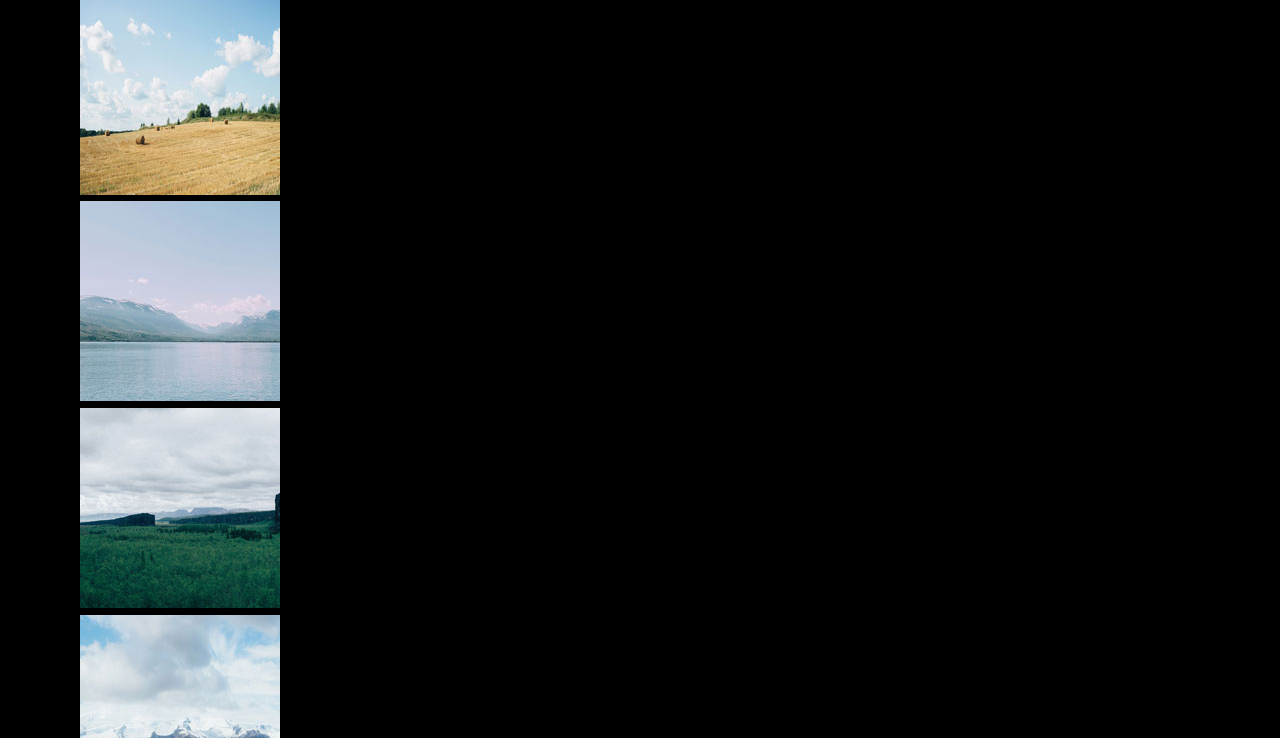
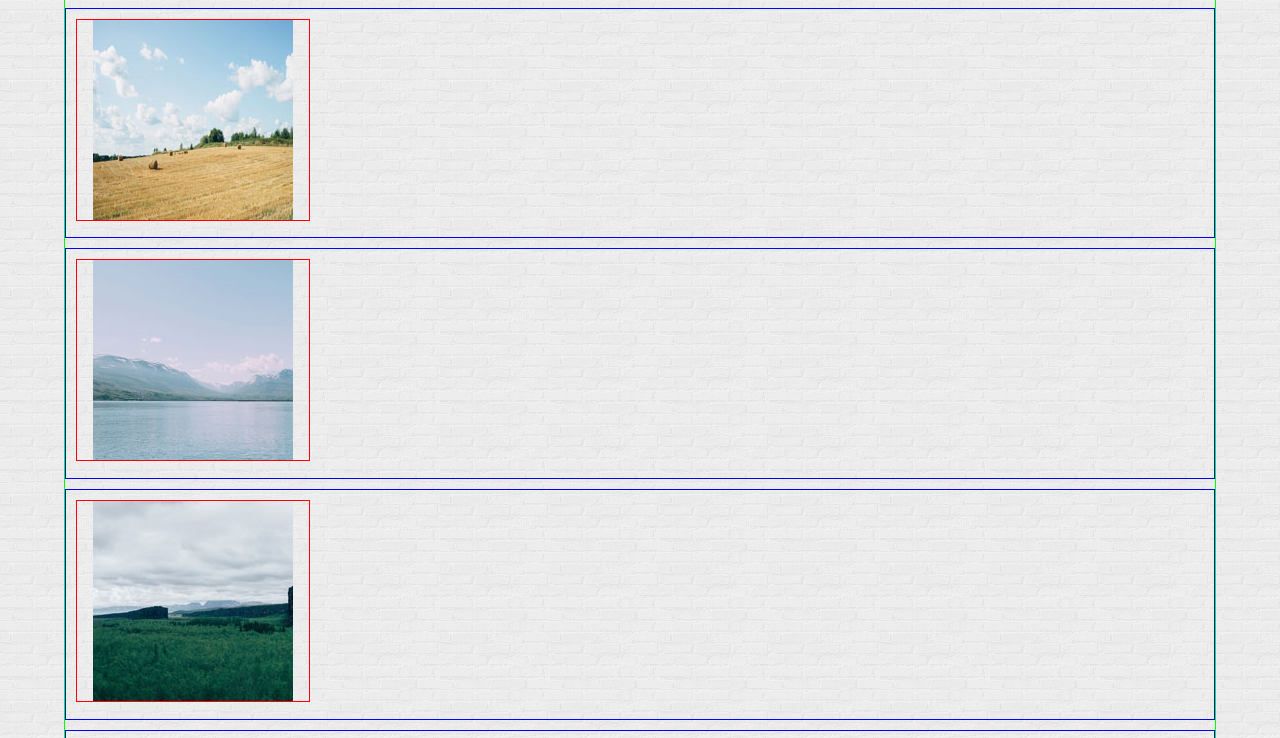
Before and after one commit to SamAtkinsonModeste/techDegree_project-5-interactive-gallery, a plain HTML site: page index.html in a window 1280 px wide. Shown: the part 82-820 px from the top of the page. Drawn offline with nearby package versions, Linux system fonts and the light colour scheme; a web font is replaced by a local one.

Commit message:
added background image and some borders  for element control

```diff
--- a/css/main.css
+++ b/css/main.css
@@ -14,6 +14,7 @@ body {
 
 	   font: normal 1em/1.6 'Lato', sans-serif;
 	   background: #000;
+	   background-image: url("../img/brickwall.png");
 	   color: #F30CBF;
 }
 
@@ -37,10 +38,11 @@ p {
 
 
 img,
-p {
+p  {
    padding: 0 1em;
    font-weight: bold;
    font-family: 'Arima Madurai', sans-serif, cursive;
+   border: #f00 1px solid;
 }
 
 
@@ -87,4 +89,13 @@ a {
 .main-header h1{
 	width: 90%;
 	margin: 0 auto;
+	border: #0f0 1px solid;
 }
+
+
+
+.clip {
+	margin: 10px auto;
+	padding: 10px;
+	border: #00f 1px solid;
+}
```
Also changed, not shown: img/brickwall.png (added).
